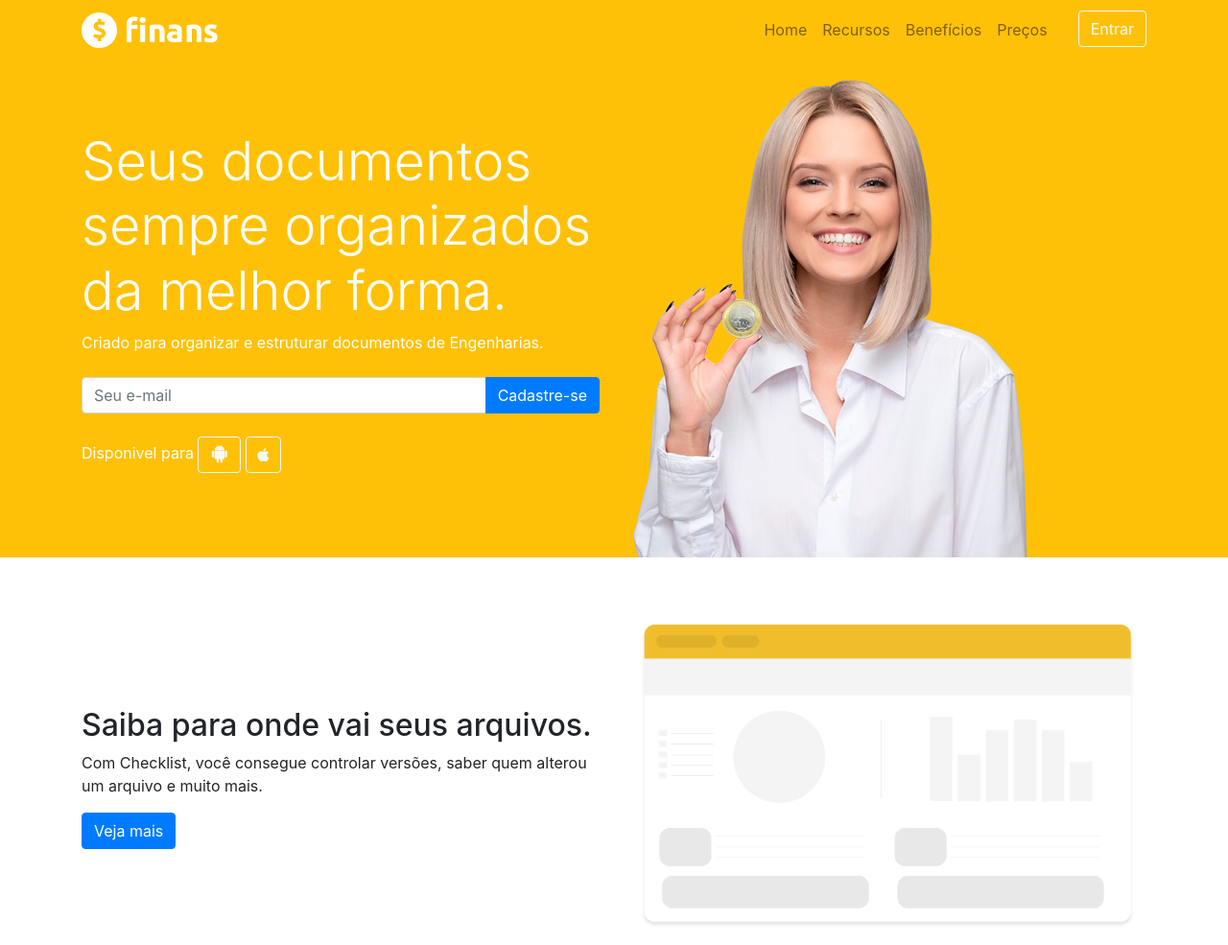
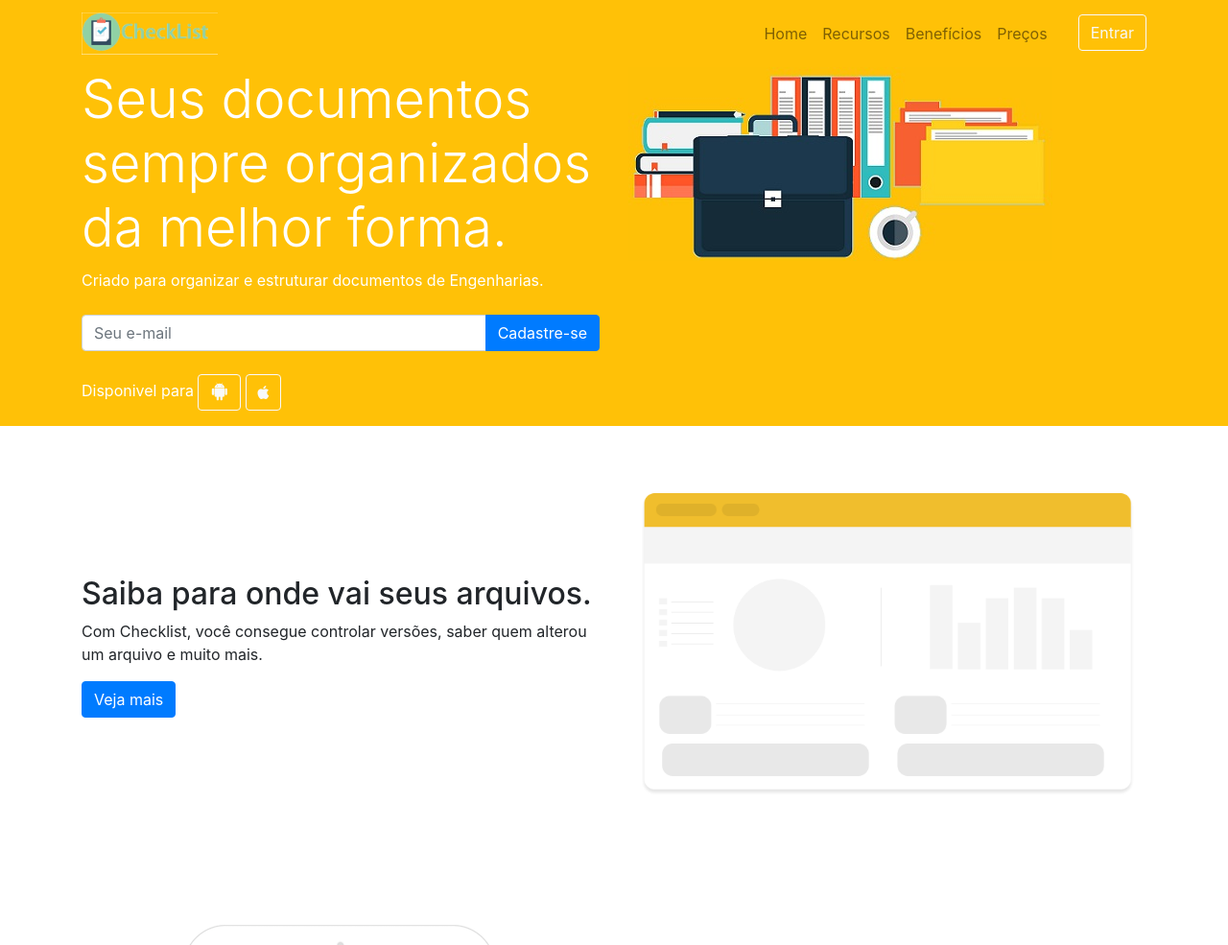
Before and after one commit to uniom3/Pagina-Checklist, a plain HTML site: page Checklist/index.html in a window 1280 px wide. Shown: the top 985 px of the page at 96% size. Drawn offline with nearby package versions, Linux system fonts and the light colour scheme.

Commit message:
reformulação das imagens

```diff
--- a/finans/index.html
+++ b/Checklist/index.html
@@ -20,7 +20,7 @@
 		<nav class=" navbar navbar-expand-sm navbar-light bg-warning">
 			<div class="container">
 				<a href="#" class="navbar-brand">
-					<img src="img/logo.png" width="142">
+					<img src="img/logocomfundo.png" width="142">
 				</a>
 				<button class="navbar-toggler" data-toggle="collapse" data-target="#nav-principal">
 					<span class="navbar-toggler-icon"></span>
@@ -76,7 +76,7 @@
 					</div>
 				</div><!--fim seção Texto-->
 				<div class="col-md-6 d-none d-md-block"><!--Imagem-->
-					<img src="img/capa-mulher.png">
+					<img src="img/controle-arquivos.png">
 				</div>
 			</div>
 		</div>
```
Also changed, not shown: Checklist/css/estilo.css (renamed from finans/css/estilo.css), Checklist/img/Fundo.PNG (added), Checklist/img/capa-mulher.png (renamed from finans/img/capa-mulher.png), Checklist/img/controle-arquivos.png (added), Checklist/img/economize.png (renamed from finans/img/economize.png), Checklist/img/facil.png (renamed from finans/img/facil.png), Checklist/img/juros.png (renamed from finans/img/juros.png), Checklist/img/logoatual.PNG (added), Checklist/img/logocomfundo.PNG (added), Checklist/img/saiba.png (renamed from finans/img/saiba.png), Checklist/img/suporte.png (renamed from finans/img/suporte.png), finans/img/logo.png (deleted), 4 other files.
